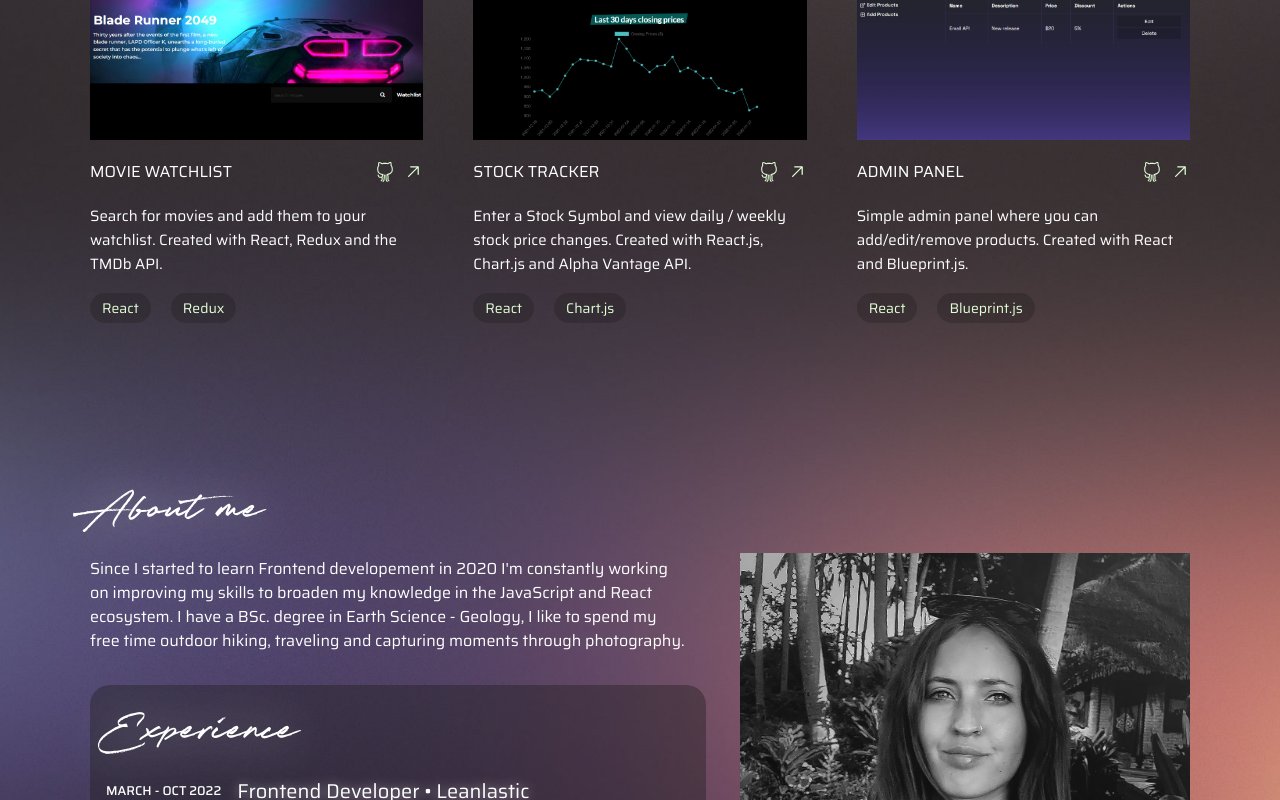
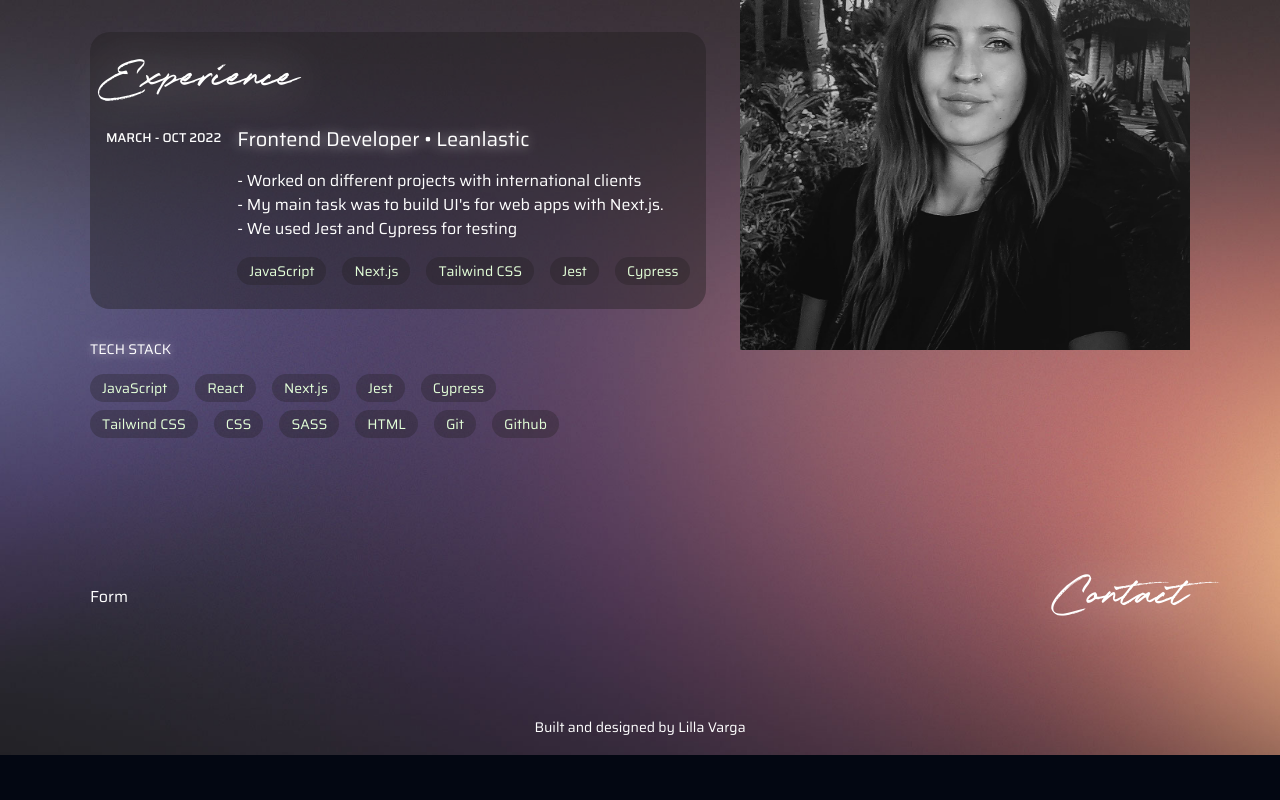
Before and after one commit to lillae/nextjs-portfolio-v2, a Next.js app: page / in a window 1280 px wide. Shown: the part 1680-2480 px from the top of the page. After the commit the page ends 2435 px from the top, so only its background shows below. Built offline with nearby package versions, Linux system fonts and the light colour scheme.

Commit message:
-latest projects

```diff
--- a/src/app/page.js
+++ b/src/app/page.js
@@ -1,5 +1,5 @@
 import { Hero } from "@/components/hero";
-import { Latest } from "@/components/latest-projects";
+//import { Latest } from "@/components/latest-projects";
 import { Projects } from "@/components/projects";
 import { About } from "@/components/about";
 import { Contact } from "@/components/contact";
@@ -10,7 +10,7 @@ export default function Home() {
 		<main className='w-full flex flex-col min-h-screen bg-layout 1xl:overflow-x-hidden'>
 			<div className='snap-container 1xl:w-screen h-full 1xl:h-screen scroll-smooth 1xl:snap-y 1xl:snap-mandatory 1xl:overflow-y-scroll 1xl:relative 1xl:z-10'>
 				<Hero strings={strings.hero} />
-				<Latest strings={strings.latest_projects} />
+				{/* <Latest strings={strings.latest_projects} /> */}
 				<Projects strings={strings.projects} />
 				<About strings={strings.about} />
 				<Contact strings={strings.contact} />
--- a/src/components/about/about-component.js
+++ b/src/components/about/about-component.js
@@ -53,7 +53,7 @@ const About = ({ strings }) => {
 							</div>
 						</div>
 					</div>
-					<div className='max-w-[450px] w-full mb-5 lg:mb-0'>
+					<div className='max-w-full lg:max-w-[450px] w-full mb-5 lg:mb-0'>
 						<Image
 							src={images.avatar.src}
 							alt={images.avatar.alt}
--- a/src/components/contact/contact-component.js
+++ b/src/components/contact/contact-component.js
@@ -1,5 +1,5 @@
 import { TitleTwo } from "@/components/titles";
-import { ContactFooter } from ".";
+import { ContactFooter, ContactForm } from ".";
 
 const Contact = ({ strings }) => {
 	const { title } = strings;
@@ -7,8 +7,9 @@ const Contact = ({ strings }) => {
 		<section
 			id='contact'
 			className='snap-start relative flex flex-col justify-center'>
-			<div className='wrapper'>
+			<div className='wrapper flex flex-col lg:flex-row-reverse items-center justify-center lg:justify-between'>
 				<TitleTwo>{title}</TitleTwo>
+				<ContactForm strings={strings} />
 			</div>
 			<ContactFooter />
 		</section>
--- /dev/null
+++ b/src/components/contact/contact-form-component.js
@@ -0,0 +1,5 @@
+const ContactForm = ({ strings }) => {
+	return <div>Form</div>;
+};
+
+export default ContactForm;
--- a/src/components/contact/index.js
+++ b/src/components/contact/index.js
@@ -1,2 +1,3 @@
 export { default as Contact } from "./contact-component";
 export { default as ContactFooter } from "./contact-footer-component";
+export { default as ContactForm } from "./contact-form-component";
```
